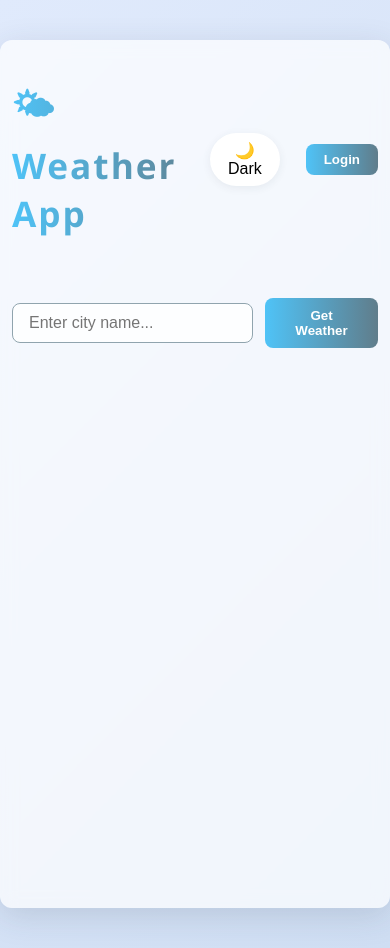
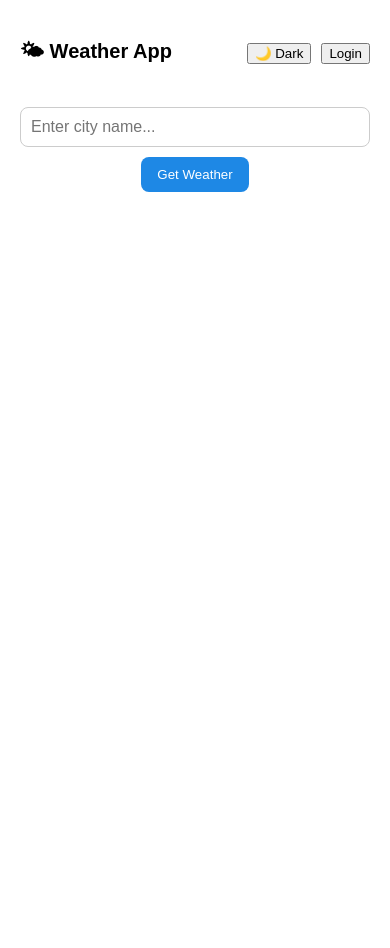
Before and after one commit to Rahiprajapati/weather, a React (Create React App) app: page / in a window 390 px wide. After the commit the page ends 844 px from the top, so only its background shows below. Built offline with nearby package versions, Linux system fonts and the light colour scheme.

Commit message:
Refactor weather.css for improved styling and layout
Updated styles for weather component, improved layout and responsiveness.

```diff
--- a/src/components/CSS/weather.css
+++ b/src/components/CSS/weather.css
@@ -1,380 +1,121 @@
-/* General styles */
-body,
+/* weather.css */
+
+/* Basic Container */
 .weather-container {
-  font-family: 'Poppins', 'Segoe UI', Arial, sans-serif;
-  background: linear-gradient(135deg, #e0eafc 0%, #cfdef3 100%);
-  min-height: 100vh;
-  margin: 0;
-  padding: 0;
+  max-width: 1200px;
+  margin: auto;
+  padding: 20px;
+  box-sizing: border-box;
+  font-family: "Poppins", sans-serif;
 }
 
-.weather-container {
-  max-width: 900px;
-  margin: 40px auto;
-  padding: 32px;
-  border-radius: 24px;
-  box-shadow: 0 8px 32px rgba(44, 62, 80, 0.15);
-  background: rgba(255,255,255,0.7);
-  backdrop-filter: blur(8px);
-  transition: background 0.3s;
-}
-
-.dark-theme,
-.weather-container.dark-theme {
-  background: linear-gradient(135deg, #232526 0%, #414345 100%);
-  color: #f5f5f5;
-}
-
+/* Header */
 .header {
   display: flex;
+  flex-wrap: wrap;
   justify-content: space-between;
   align-items: center;
-  margin-bottom: 32px;
-}
-
-.header h2 {
-  font-size: 2.2rem;
-  font-weight: 700;
-  letter-spacing: 2px;
-  background: linear-gradient(90deg, #4fc3f7, #607d8b);
-  -webkit-background-clip: text;
-  -webkit-text-fill-color: transparent;
+  gap: 10px;
+  margin-bottom: 20px;
 }
 
 .header-controls {
   display: flex;
+  flex-wrap: wrap;
   align-items: center;
-  gap: 18px;
+  gap: 10px;
 }
 
-.theme-toggle {
-  background: #fff;
-  border: none;
-  border-radius: 50px;
-  padding: 8px 18px;
-  font-size: 1rem;
-  cursor: pointer;
-  box-shadow: 0 2px 8px rgba(44, 62, 80, 0.08);
-  transition: background 0.2s, color 0.2s;
-}
-
-.theme-toggle:hover {
-  background: #4fc3f7;
-  color: #fff;
-}
-
-.auth-buttons button,
-.user-actions button {
-  background: linear-gradient(90deg, #4fc3f7, #607d8b);
-  color: #fff;
-  border: none;
-  border-radius: 8px;
-  padding: 8px 18px;
-  margin-left: 8px;
-  font-weight: 600;
-  cursor: pointer;
-  transition: background 0.2s;
-}
-
-.auth-buttons button:hover,
-.user-actions button:hover {
-  background: linear-gradient(90deg, #607d8b, #4fc3f7);
-}
-
-.user-info {
-  display: flex;
-  align-items: center;
-  gap: 10px;
-  font-size: 1rem;
-  background: linear-gradient(90deg, #e0eafc 60%, #cfdef3 100%);
-  padding: 6px 18px;
-  border-radius: 16px;
-  box-shadow: 0 2px 8px rgba(44, 62, 80, 0.08);
-  font-weight: 600;
-  animation: fadeInWelcome 1s ease;
-}
-
-@keyframes fadeInWelcome {
-  from {
-    opacity: 0;
-    transform: translateY(-12px) scale(0.95);
-  }
-  to {
-    opacity: 1;
-    transform: translateY(0) scale(1);
-  }
-}
-
-.favorites-count {
-  background: #ffb6b9;
-  color: #fff;
-  border-radius: 12px;
-  padding: 2px 10px;
-  font-size: 0.9rem;
-  margin-left: 6px;
-}
-
+/* Search Bar */
 .search-container {
   display: flex;
   justify-content: center;
-  align-items: center;
-  gap: 12px;
-  margin-bottom: 24px;
+  position: relative;
+  flex-wrap: wrap;
+  gap: 10px;
 }
 
 .search-container input {
-  padding: 10px 16px;
+  width: 100%;
+  max-width: 400px;
+  padding: 10px;
   border-radius: 8px;
-  border: 1px solid #90a4ae;
-  font-size: 1rem;
-  outline: none;
-  transition: border 0.2s;
-  background: rgba(255,255,255,0.8);
-}
-
-.search-container input:focus {
-  border: 1.5px solid #4fc3f7;
+  border: 1px solid #ccc;
+  font-size: 16px;
 }
 
 .search-container button {
-  background: linear-gradient(90deg, #4fc3f7, #607d8b);
-  color: #fff;
+  padding: 10px 16px;
   border: none;
+  background-color: #1e88e5;
+  color: white;
   border-radius: 8px;
-  padding: 10px 20px;
-  font-weight: 600;
   cursor: pointer;
-  transition: background 0.2s;
+  transition: 0.3s;
 }
 
 .search-container button:hover {
-  background: linear-gradient(90deg, #607d8b, #4fc3f7);
+  background-color: #1565c0;
 }
 
-.error {
-  color: #e57373;
-  background: #fff0f0;
-  border-radius: 8px;
-  padding: 8px 16px;
-  margin: 12px auto;
-  text-align: center;
-  font-weight: 500;
-  box-shadow: 0 2px 8px rgba(230, 115, 115, 0.08);
+/* Responsive Cards */
+.weather-results {
+  display: grid;
+  grid-template-columns: repeat(auto-fit, minmax(280px, 1fr));
+  gap: 20px;
+  margin-top: 30px;
 }
 
-.auth-modal {
-  position: fixed;
-  top: 50%;
-  left: 50%;
-  transform: translate(-50%, -50%);
-  background: rgba(255,255,255,0.95);
+.weather-card {
   border-radius: 16px;
-  box-shadow: 0 8px 32px rgba(44, 62, 80, 0.18);
-  padding: 32px 28px;
-  z-index: 1000;
-  min-width: 320px;
+  padding: 16px;
+  box-shadow: 0 4px 8px rgba(0,0,0,0.15);
   text-align: center;
+  transition: 0.3s;
 }
 
-.auth-modal h3 {
-  margin-bottom: 18px;
-  font-size: 1.3rem;
-  font-weight: 600;
+.weather-card img {
+  width: 80px;
+  height: 80px;
 }
 
-.auth-modal input {
-  display: block;
-  width: 90%;
-  margin: 10px auto;
-  padding: 10px 12px;
-  border-radius: 8px;
-  border: 1px solid #90a4ae;
-  font-size: 1rem;
-  background: rgba(255,255,255,0.8);
-}
-
-.modal-buttons {
-  display: flex;
-  justify-content: center;
-  gap: 12px;
-  margin-top: 18px;
-}
-
-.modal-buttons button {
-  background: linear-gradient(90deg, #4fc3f7, #607d8b);
-  color: #fff;
-  border: none;
-  border-radius: 8px;
-  padding: 8px 18px;
-  font-weight: 600;
-  cursor: pointer;
-  transition: background 0.2s;
-}
-
-.modal-buttons button:hover {
-  background: linear-gradient(90deg, #607d8b, #4fc3f7);
-}
-
-.user-actions {
-  display: flex;
-  align-items: center;
-  gap: 16px;
+.weather-card:hover {
+  transform: scale(1.03);
 }
 
 /* Favorites Section */
 .favorites-section {
-  margin: 32px 0 24px 0;
-  background: rgba(76,195,247,0.08);
-  border-radius: 16px;
-  padding: 18px 24px;
-  box-shadow: 0 2px 8px rgba(44, 62, 80, 0.08);
-}
-
-.favorites-section h3 {
-  font-size: 1.2rem;
-  margin-bottom: 12px;
-  color: #607d8b;
+  margin-top: 30px;
 }
 
 .favorites-list {
   display: flex;
-  gap: 18px;
   flex-wrap: wrap;
+  gap: 10px;
+  justify-content: center;
 }
 
 .favorite-item {
-  background: rgba(255,255,255,0.85);
+  background-color: rgba(255,255,255,0.1);
   border-radius: 12px;
-  box-shadow: 0 2px 8px rgba(44, 62, 80, 0.08);
-  padding: 10px 18px;
+  padding: 8px 12px;
   display: flex;
   align-items: center;
-  gap: 12px;
-  font-size: 1rem;
-  min-width: 160px;
-  transition: box-shadow 0.2s;
+  gap: 8px;
 }
 
-.favorite-item:hover {
-  box-shadow: 0 4px 16px rgba(44, 62, 80, 0.18);
-}
+/* Responsive Adjustments */
+@media (max-width: 768px) {
+  .header h2 {
+    font-size: 20px;
+  }
 
-/* Weather Results */
-.weather-results {
-  display: flex;
-  flex-wrap: wrap;
-  gap: 28px;
-  justify-content: center;
-  margin-top: 24px;
-}
+  .weather-card {
+    padding: 12px;
+  }
 
-.weather-card {
-  background: rgba(255,255,255,0.85);
-  border-radius: 18px;
-  box-shadow: 0 4px 24px rgba(44, 62, 80, 0.12);
-  padding: 24px 22px;
-  min-width: 260px;
-  max-width: 320px;
-  margin-bottom: 18px;
-  transition: box-shadow 0.2s, background 0.3s;
-  position: relative;
-  overflow: hidden;
-}
-
-.weather-card:hover {
-  box-shadow: 0 8px 32px rgba(44, 62, 80, 0.18);
-  background: rgba(76,195,247,0.12);
-}
-
-.card-header {
-  display: flex;
-  justify-content: space-between;
-  align-items: center;
-  margin-bottom: 8px;
-}
-
-.card-header h3 {
-  font-size: 1.1rem;
-  font-weight: 600;
-  color: #607d8b;
-}
-
-.favorite-btn {
-  background: none;
-  border: none;
-  font-size: 1.5rem;
-  cursor: pointer;
-  color: #ffb400;
-  transition: color 0.2s;
-}
-
-.favorite-btn:hover {
-  color: #ff6f61;
-}
-
-.weather-card img {
-  display: block;
-  margin: 0 auto 8px auto;
-  width: 80px;
-  height: 80px;
-  filter: drop-shadow(0 2px 8px rgba(76,195,247,0.18));
-}
-
-.weather-card p {
-  margin: 4px 0;
-  font-size: 1rem;
-  color: #333;
-}
-
-.weather-card .suggestions {
-  margin-top: 12px;
-  background: rgba(76,195,247,0.08);
-  border-radius: 10px;
-  padding: 10px 12px;
-}
-
-.weather-card .suggestions h4 {
-  font-size: 1rem;
-  margin-bottom: 6px;
-  color: #4fc3f7;
-}
-
-.weather-card .suggestions ul {
-  list-style: none;
-  padding: 0;
-  margin: 0;
-}
-
-.weather-card .suggestions li {
-  font-size: 0.98rem;
-  color: #607d8b;
-  margin-bottom: 4px;
-  padding-left: 8px;
-  position: relative;
-}
-
-.weather-card .suggestions li:before {
-  content: "•";
-  color: #4fc3f7;
-  position: absolute;
-  left: 0;
-}
-
-/* Responsive */
-@media (max-width: 700px) {
-  .weather-container {
-    padding: 12px;
-    border-radius: 12px;
-  }
-  .weather-results {
-    gap: 16px;
-  }
-  .weather-card {
-    min-width: 90vw;
-    max-width: 98vw;
-    padding: 16px 8px;
-  }
   .favorites-list {
-    gap: 8px;
+    flex-direction: column;
+    align-items: center;
   }
 }
```
